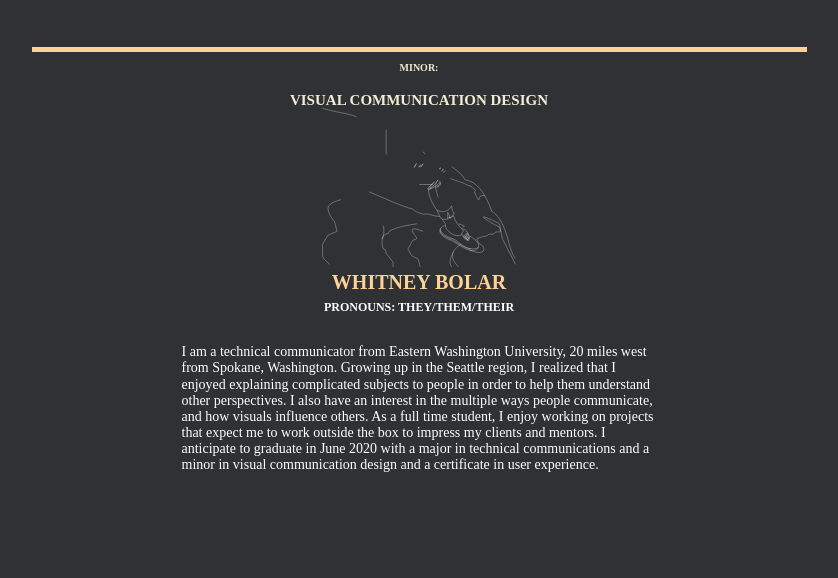
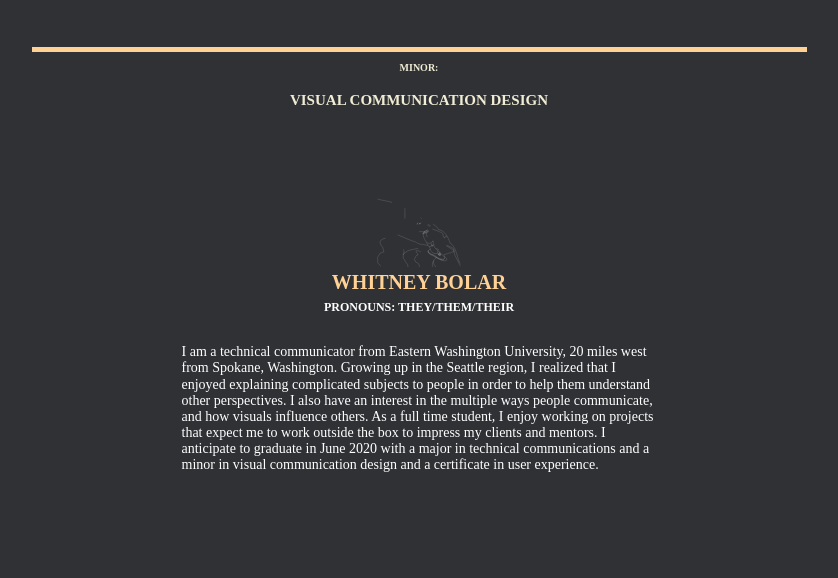
Before and after one commit to whitneybolar/whitneybolar.github.io, a plain HTML site: page index.html in a window 1280 px wide. Shown: the part 1655-2233 px from the top of the page, without its empty margins (246-1084 px from the left). Drawn offline with nearby package versions, Linux system fonts and the light colour scheme.

Commit message:
svg back track

```diff
--- a/css/portfolio.css
+++ b/css/portfolio.css
@@ -682,8 +682,8 @@ about me media query between 1500 & 800
       color: #FFD195;
       display: flex;
       margin-left: 0em;
-      margin-top: 5em;
-      height: 600px ;
+      margin-top: 12em;
+      height: 400px ;
       width: 400px;
     }
 
```
